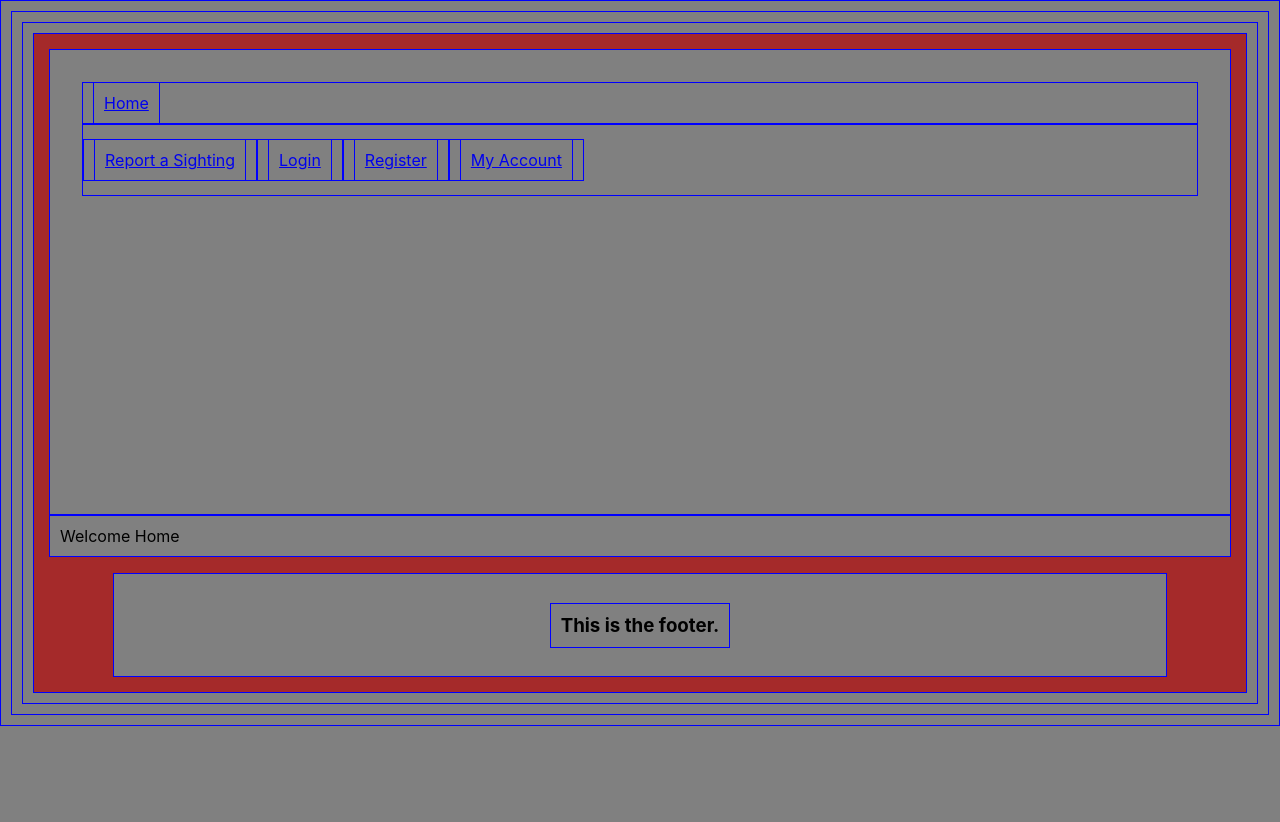
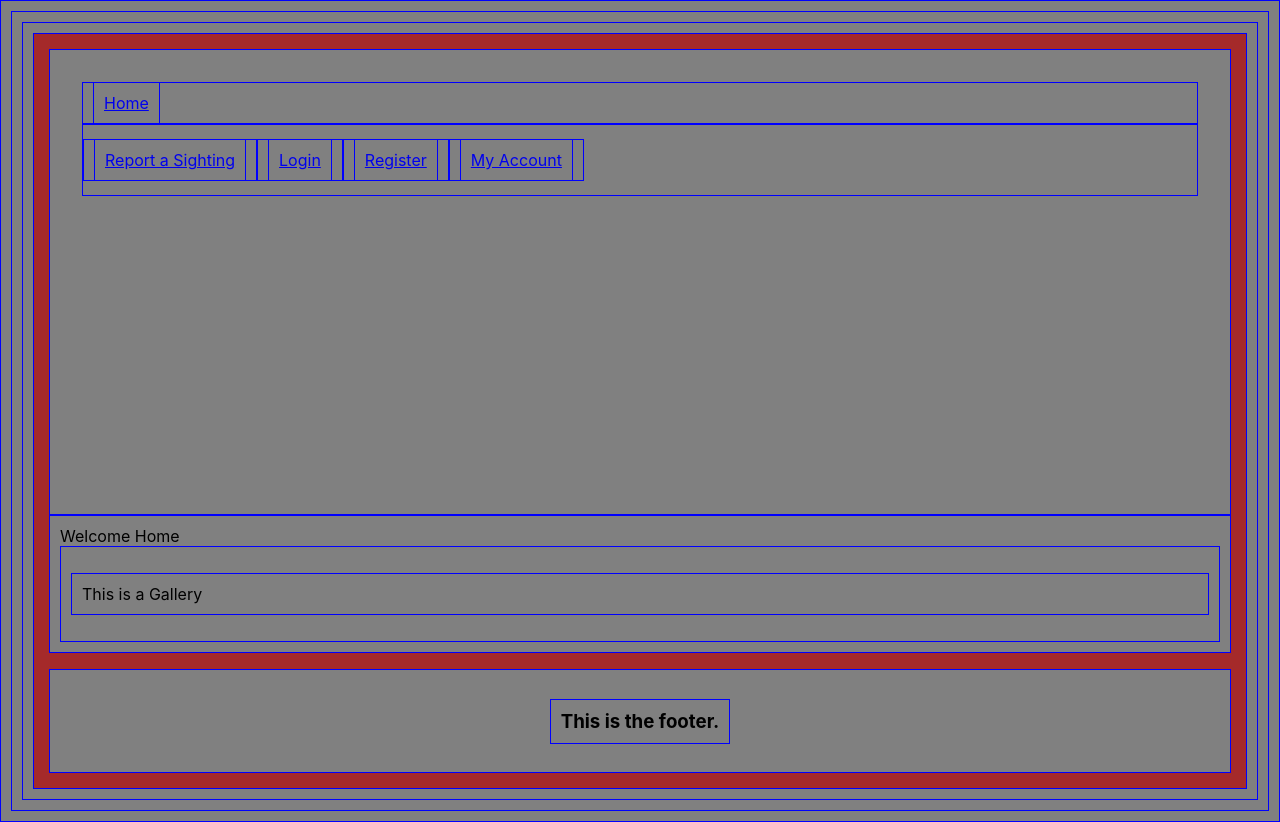
Before and after one commit to johncapovani/Squatch-Watch, a React (Create React App) app in the folder frontend/: page / in a window 1280 px wide. Before the commit the page ends 800 px from the top, so only its background shows below. Built offline with nearby package versions, Linux system fonts and the light colour scheme.

Commit message:
CSS and some gallery stuff

```diff
--- a/frontend/src/App.css
+++ b/frontend/src/App.css
@@ -2,7 +2,6 @@
     background-color: grey;
     border: 1px solid blue;
     padding: 10px;
-
 }
 
 .container {
@@ -13,7 +12,6 @@
 .header {
     height: 25em;
     padding: 2em;
-
 }
 
 .list {
@@ -29,5 +27,5 @@
     display: flex;
     align-items: center;
     justify-content: center;
-    margin: 1em 4em 0em 4em;
+    margin: 1em 0em 0em 0em;
 }
--- a/frontend/src/App.js
+++ b/frontend/src/App.js
@@ -9,7 +9,7 @@ import Register from './pages/Register';
 import User_Profile from './pages/User_Profile'
 import Create_Update_Sighting from './pages/Create_Update_Sighting'
 import Home from './pages/Home';
-// import Content from './components/Content';
+
 
 function App() {
   return (
--- /dev/null
+++ b/frontend/src/components/Gallery.jsx
@@ -0,0 +1,11 @@
+import React from 'react';
+
+const Gallery = () => {
+    return(
+        <div>
+            <p>This is a Gallery</p>
+        </div>
+    )
+}
+
+export default Gallery;
--- a/frontend/src/pages/Home.jsx
+++ b/frontend/src/pages/Home.jsx
@@ -1,8 +1,11 @@
-import React from 'react'
+import React from 'react';
+import Gallery from '../components/Gallery';
 
 function Home() {
   return (
-    <div>Welcome Home</div>
+    <div>Welcome Home
+      <Gallery />
+    </div>
   )
 }
 
```
Also changed, not shown: frontend/src/components/Content.jsx (deleted, +0 -11 lines).
